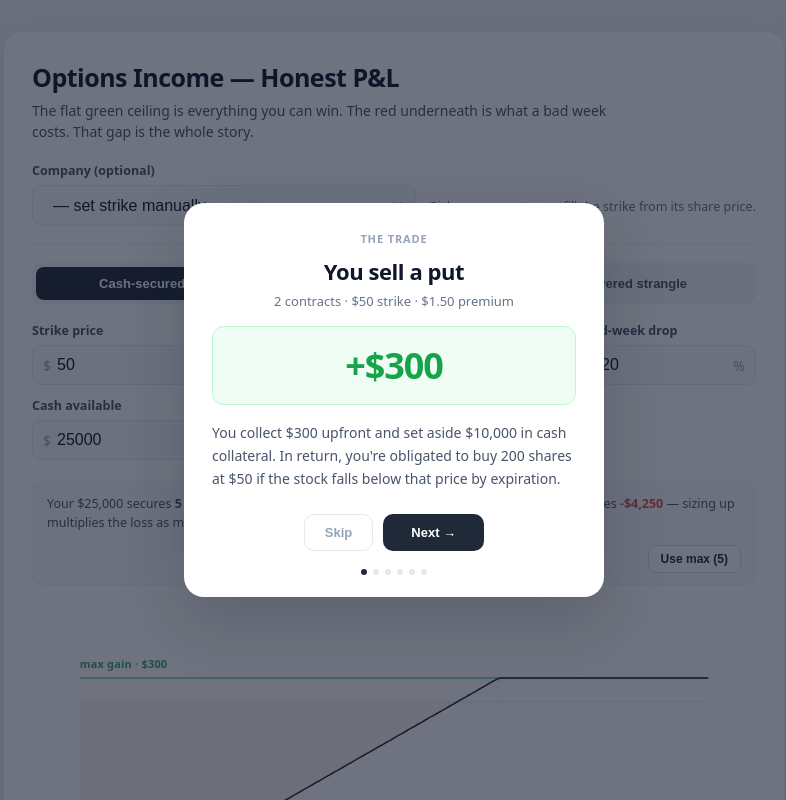
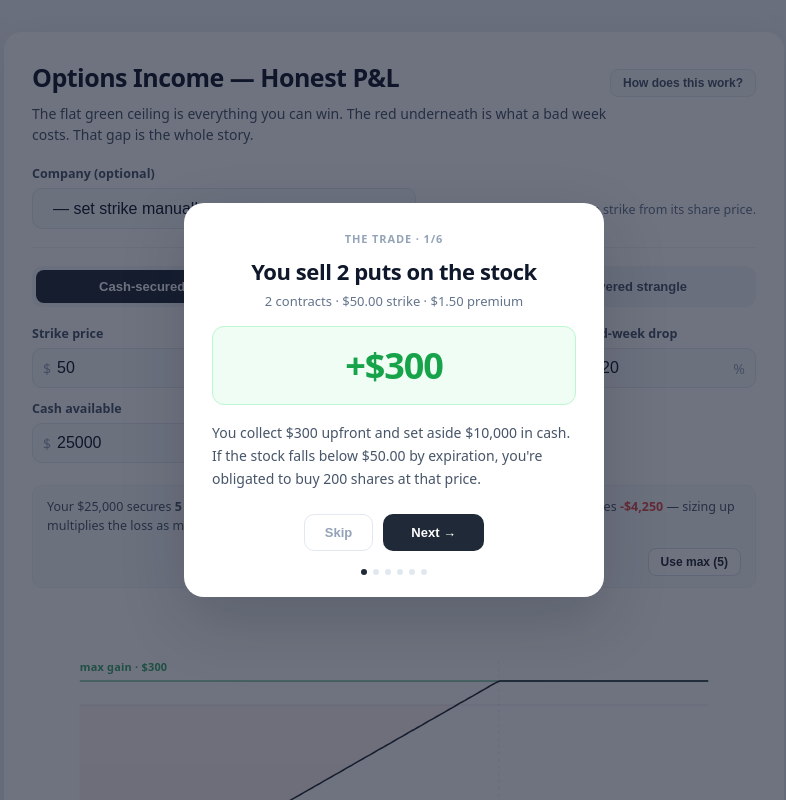
Before and after one commit to Eddiebm/put-visualizer, a React (Vite) app: page / in a window 1280 px wide. Shown: the top 800 px of the page, without its empty margins (246-1032 px from the left). Built offline with nearby package versions, Linux system fonts and the light colour scheme.

Commit message:
feat: tour uses live stock inputs, add How does this work button

```diff
--- a/src/App.jsx
+++ b/src/App.jsx
@@ -4,56 +4,194 @@ const STORAGE_KEY = "csp_visualizer_inputs_v1";
 const JOURNAL_KEY = "csp_journal_v1";
 const TOUR_KEY = "csp_tour_done_v1";
 
-const TOUR_STEPS = [
+function buildTourSteps(ticker, inputs, model) {
+  const company = COMPANIES.find((c) => c.ticker === ticker);
+  const sym = ticker || "the stock";
+  const name = company ? company.name : sym;
+  const mode = inputs.mode;
+  const putStrike = num(inputs.strike);
+  const putPrem = num(inputs.premium);
+  const callStrike = num(inputs.callStrike);
+  const callPrem = num(inputs.callPremium);
+  const spot = num(inputs.spot);
+  const contracts = Math.max(1, Math.round(num(inputs.contracts)));
+  const shares = contracts * 100;
+  const dropPct = num(inputs.dropPct);
+  const moveLbl = trimNum(dropPct);
+
+  const p = { mode, putStrike, putPrem, callStrike, callPrem: callPrem, spot, shares };
+  const credit = model ? model.credit : putPrem * shares;
+  const collateral = model ? model.collateral : putStrike * shares;
+
+  const downPrice = putStrike * (1 - dropPct / 100);
+  const upAnchor = mode === "put" ? putStrike : callStrike;
+  const upPrice = upAnchor * (1 + dropPct / 100);
+  const flatPrice = mode === "covered" ? spot : mode === "strangle" ? (putStrike + callStrike) / 2 : putStrike;
+
+  const downPnl = stratPnl(downPrice, p);
+  const flatPnl = stratPnl(flatPrice, p);
+  const upPnl = stratPnl(upPrice, p);
+
+  const fmt = (n) => (n >= 0 ? "+" : "−") + "$" + Math.abs(Math.round(n)).toLocaleString();
+
+  if (mode === "put") {
+    return [
       {
         tag: "The trade",
-    title: "You sell a put",
-    setup: "2 contracts · $50 strike · $1.50 premium",
-    outcome: "+$300",
+        title: `You sell ${contracts > 1 ? contracts + " puts" : "a put"} on ${name}`,
+        setup: `${contracts} contract${contracts !== 1 ? "s" : ""} · ${money2(putStrike)} strike · ${money2(putPrem)} premium`,
+        outcome: fmt(credit),
         good: true,
-    body: "You collect $300 upfront and set aside $10,000 in cash collateral. In return, you're obligated to buy 200 shares at $50 if the stock falls below that price by expiration.",
+        body: `You collect ${money(credit)} upfront and set aside ${money(collateral)} in cash. If ${sym} falls below ${money2(putStrike)} by expiration, you're obligated to buy ${shares} shares at that price.`,
       },
       {
-    tag: "Scenario 1 — stock drops",
-    title: "Stock falls to $40",
-    setup: "−20% · below your $50 strike",
-    outcome: "−$1,700",
-    good: false,
-    body: "You're assigned — forced to buy 200 shares at $50 when they're worth $40. That's a $2,000 loss on paper, minus the $300 premium you already collected. Net: −$1,700. This is the side the ads skip.",
+        tag: `Scenario 1 — ${sym} drops`,
+        title: `${name} falls to ${money2(downPrice)}`,
+        setup: `−${moveLbl}% · below your ${money2(putStrike)} strike`,
+        outcome: fmt(downPnl),
+        good: downPnl >= 0,
+        body: `You're assigned — forced to buy ${shares} shares of ${sym} at ${money2(putStrike)} when they're worth ${money2(downPrice)}. That's a ${money(Math.abs(downPnl - credit))} stock loss, minus the ${money(credit)} you collected. Net: ${fmt(downPnl)}. This is the side the ads skip.`,
       },
       {
-    tag: "Scenario 2 — stock flat",
-    title: "Stock stays near $50",
+        tag: `Scenario 2 — ${sym} flat`,
+        title: `${name} stays near ${money2(putStrike)}`,
         setup: "At or above your strike",
-    outcome: "+$300",
+        outcome: fmt(flatPnl),
         good: true,
-    body: "The put expires worthless. Nobody exercises it — there's no reason to make you buy at $50 when the stock is worth $50 or more. You keep the $300 and your $10,000 is released.",
+        body: `The put expires worthless. Nobody will make you buy ${sym} at ${money2(putStrike)} when it's trading at that price or higher — the option has no value. You keep ${money(credit)} and your ${money(collateral)} is released.`,
       },
       {
-    tag: "Scenario 3 — stock rises",
-    title: "Stock climbs to $60",
-    setup: "+20% · above your strike",
-    outcome: "+$300",
+        tag: `Scenario 3 — ${sym} rises`,
+        title: `${name} climbs to ${money2(upPrice)}`,
+        setup: `+${moveLbl}% · above your strike`,
+        outcome: fmt(upPnl),
         good: true,
-    body: "Put expires worthless again. You keep $300. But the stock gained $2,000 — and you weren't holding it, so that upside wasn't yours. Your gain is capped at the premium, no matter how high it goes.",
+        body: `Put expires worthless. You keep ${money(credit)}. But ${sym} gained ${money((upPrice - putStrike) * shares)} — and you didn't own it, so that upside wasn't yours. Your gain is always capped at the premium, no matter how high ${sym} climbs.`,
       },
       {
         tag: "The asymmetry",
         title: "The gap is the whole point",
-    setup: "Max gain: $300 · Potential loss: much more",
+        setup: `Max gain: ${money(credit)} · Bad-week loss: ${money(Math.abs(downPnl))}`,
         outcome: null,
         good: null,
-    body: "Scenarios 2 and 3 both pay $300. Scenario 1 can lose many times that — and the further the stock falls, the worse it gets. The chart draws this curve. Flat green ceiling on top, red drop below. That gap is why this tool exists.",
+        body: `Scenarios 2 and 3 both pay ${money(credit)}. Scenario 1 loses ${money(Math.abs(downPnl))} — and gets worse the further ${sym} falls. The chart below draws this: flat green ceiling on top, red drop below. That gap is the trade you're making.`,
       },
       {
         tag: "Now try it",
         title: "Adjust the numbers above",
-    setup: "Your actual trade",
+        setup: "Change strike, premium, or contracts",
         outcome: null,
         good: null,
-    body: "Change the strike, premium, and contracts to match a trade you're considering. Pick a real company to auto-fill the price. The chart, scenarios, and order ticket all update live.",
+        body: `Pick any stock or ETF to auto-fill the price. Change the strike or premium and every number — the chart, scenarios, and order ticket — updates live. Hit "How does this work?" any time to rerun this walkthrough with your current inputs.`,
       },
     ];
+  }
+
+  if (mode === "strangle") {
+    return [
+      {
+        tag: "The trade",
+        title: `You sell a strangle on ${name}`,
+        setup: `${contracts} contract${contracts !== 1 ? "s" : ""} · ${money2(putStrike)}P / ${money2(callStrike)}C`,
+        outcome: fmt(credit),
+        good: true,
+        body: `You collect ${money(credit)} upfront — both a put and a call premium. You profit as long as ${sym} stays between ${money2(putStrike)} and ${money2(callStrike)} by expiration. Outside that range, you start losing.`,
+      },
+      {
+        tag: `Scenario 1 — ${sym} drops`,
+        title: `${name} falls to ${money2(downPrice)}`,
+        setup: `−${moveLbl}% · below your ${money2(putStrike)} put strike`,
+        outcome: fmt(downPnl),
+        good: downPnl >= 0,
+        body: `The put is in the money. You're assigned on ${shares} shares at ${money2(putStrike)} when they're worth ${money2(downPrice)}. The call expires worthless. Net: ${fmt(downPnl)}.`,
+      },
+      {
+        tag: `Scenario 2 — ${sym} flat`,
+        title: `${name} stays between strikes`,
+        setup: `Between ${money2(putStrike)} and ${money2(callStrike)}`,
+        outcome: fmt(flatPnl),
+        good: true,
+        body: `Both options expire worthless. You keep the full ${money(credit)} — this is the sweet spot. The trade pays best when the stock goes nowhere.`,
+      },
+      {
+        tag: `Scenario 3 — ${sym} rises`,
+        title: `${name} climbs to ${money2(upPrice)}`,
+        setup: `+${moveLbl}% · above your ${money2(callStrike)} call strike`,
+        outcome: fmt(upPnl),
+        good: upPnl >= 0,
+        body: `The call is in the money — you're short a naked call with no shares to cover it. The loss is ${fmt(upPnl)} here, but it keeps growing with no ceiling as long as ${sym} keeps rising. This is the unlimited-risk side.`,
+      },
+      {
+        tag: "The asymmetry",
+        title: "The gap is the whole point",
+        setup: `Max gain: ${money(credit)} · Upside: no ceiling`,
+        outcome: null,
+        good: null,
+        body: `The sweet spot is ${money(credit)} and it's a narrow band. Either wing — down past the put or up past the call — starts costing you, and the call side never stops.`,
+      },
+      {
+        tag: "Now try it",
+        title: "Adjust the numbers above",
+        setup: "Change strikes, premiums, or contracts",
+        outcome: null,
+        good: null,
+        body: `Widen the strikes to make the tent bigger but cheaper. Narrow them for more premium but less room. Hit "How does this work?" any time to rerun this with your current inputs.`,
+      },
+    ];
+  }
+
+  // covered strangle
+  return [
+    {
+      tag: "The trade",
+      title: `You run a covered strangle on ${name}`,
+      setup: `Own ${shares} shares · sell ${money2(putStrike)}P + ${money2(callStrike)}C`,
+      outcome: fmt(credit),
+      good: true,
+      body: `You own ${shares} shares of ${sym} at ${money2(spot)} and sell both a put and a call. You collect ${money(credit)} in premium. Your upside is capped at the call strike; your downside is doubled — you lose on the shares AND get assigned on the put.`,
+    },
+    {
+      tag: `Scenario 1 — ${sym} drops`,
+      title: `${name} falls to ${money2(downPrice)}`,
+      setup: `−${moveLbl}% · below your ${money2(putStrike)} put strike`,
+      outcome: fmt(downPnl),
+      good: downPnl >= 0,
+      body: `Your shares lose value AND you're assigned on the put — buying another ${shares} shares at ${money2(putStrike)} when they're worth ${money2(downPrice)}. Double the downside. Net: ${fmt(downPnl)}.`,
+    },
+    {
+      tag: `Scenario 2 — ${sym} flat`,
+      title: `${name} stays near ${money2(spot)}`,
+      setup: "Between your put and call strikes",
+      outcome: fmt(flatPnl),
+      good: flatPnl >= 0,
+      body: `Both options expire worthless. You keep ${money(credit)} in premium, your shares are unchanged, and you still own them. Best outcome.`,
+    },
+    {
+      tag: `Scenario 3 — ${sym} rises`,
+      title: `${name} climbs to ${money2(upPrice)}`,
+      setup: `+${moveLbl}% · above your ${money2(callStrike)} call strike`,
+      outcome: fmt(upPnl),
+      good: upPnl >= 0,
+      body: `Your shares get called away at ${money2(callStrike)}. You don't lose money, but you miss the gain above that price. Your profit is capped at ${money2(callStrike)} per share plus the premium collected.`,
+    },
+    {
+      tag: "The asymmetry",
+      title: "Capped upside, doubled downside",
+      setup: `Max gain: ${money(upPnl)} · Bad-week loss: ${money(Math.abs(downPnl))}`,
+      outcome: null,
+      good: null,
+      body: `The covered strangle sells off your upside for premium income but doesn't reduce the downside — it adds to it. Make sure you're comfortable holding ${sym} at lower prices before running this.`,
+    },
+    {
+      tag: "Now try it",
+      title: "Adjust the numbers above",
+      setup: "Change strikes, premiums, or share cost",
+      outcome: null,
+      good: null,
+      body: `Hit "How does this work?" any time to rerun this walkthrough with your current ${sym} inputs.`,
+    },
+  ];
+}
 
 // Bundled snapshot prices — used instantly on selection and as the offline
 // fallback when the live /api/quote endpoint is unreachable. Editable; the UI
@@ -320,11 +458,22 @@ export default function App() {
     <div style={styles.page}>
       <style>{keyframes}</style>
       {tourStep !== null && (
-        <Tour step={tourStep} onNext={() => setTourStep((s) => s + 1)} onDone={dismissTour} onSkip={dismissTour} />
+        <Tour
+          step={tourStep}
+          steps={buildTourSteps(ticker, inputs, model)}
+          onNext={() => setTourStep((s) => s + 1)}
+          onDone={dismissTour}
+          onSkip={dismissTour}
+        />
       )}
       <div style={styles.shell}>
         <header style={styles.header}>
-          <h1 style={styles.h1}>Options Income — Honest P&L</h1>
+          <div style={{ display: "flex", alignItems: "baseline", justifyContent: "space-between", gap: 12, marginBottom: 6 }}>
+            <h1 style={{ ...styles.h1, margin: 0 }}>Options Income — Honest P&L</h1>
+            <button type="button" onClick={() => setTourStep(0)} style={styles.howBtn} title="How does this work?">
+              How does this work?
+            </button>
+          </div>
           <p style={styles.sub}>
             {mode === "put" &&
               "The flat green ceiling is everything you can win. The red underneath is what a bad week costs. That gap is the whole story."}
@@ -1057,14 +1206,14 @@ function Scenarios({ cards }) {
   );
 }
 
-function Tour({ step, onNext, onDone, onSkip }) {
-  const s = TOUR_STEPS[step];
-  const isLast = step === TOUR_STEPS.length - 1;
+function Tour({ step, steps, onNext, onDone, onSkip }) {
+  const s = steps[Math.min(step, steps.length - 1)];
+  const isLast = step >= steps.length - 1;
   const hasOutcome = s.outcome != null;
   return (
     <div style={styles.tourOverlay}>
       <div style={styles.tourCard}>
-        <div style={styles.tourTag}>{s.tag}</div>
+        <div style={styles.tourTag}>{s.tag} · {step + 1}/{steps.length}</div>
         <div style={styles.tourTitle}>{s.title}</div>
         {s.setup && <div style={styles.tourSetup}>{s.setup}</div>}
 
@@ -1090,7 +1239,7 @@ function Tour({ step, onNext, onDone, onSkip }) {
           </button>
         </div>
         <div style={styles.tourDots}>
-          {TOUR_STEPS.map((_, i) => (
+          {steps.map((_, i) => (
             <span key={i} style={{ ...styles.tourDot, background: i === step ? "#1f2937" : "#e2e8f0" }} />
           ))}
         </div>
@@ -1187,6 +1336,7 @@ const styles = {
   journalPnl: { fontSize: 16, fontWeight: 700, letterSpacing: "-0.01em" },
   journalNote: { fontSize: 12, color: "#cf9a3a", marginTop: 12, lineHeight: 1.5 },
   deleteBtn: { border: "none", background: "transparent", color: "#cbd5e1", fontSize: 14, cursor: "pointer", padding: "4px 6px", lineHeight: 1 },
+  howBtn: { border: "1px solid #e2e8f0", borderRadius: 8, background: "#f8fafc", color: "#475569", fontSize: 12, fontWeight: 600, padding: "6px 12px", cursor: "pointer", whiteSpace: "nowrap", flexShrink: 0 },
   tourOverlay: { position: "fixed", inset: 0, background: "rgba(15,23,42,0.6)", zIndex: 1000, display: "flex", alignItems: "center", justifyContent: "center", padding: 20 },
   tourCard: { background: "#fff", borderRadius: 20, padding: "28px 28px 22px", maxWidth: 420, width: "100%", boxShadow: "0 24px 64px rgba(15,23,42,0.2)", textAlign: "center" },
   tourTag: { fontSize: 11, fontWeight: 700, color: "#94a3b8", letterSpacing: "0.08em", textTransform: "uppercase", marginBottom: 10 },
```
Lines whose indentation alone changed are shown as unchanged.
